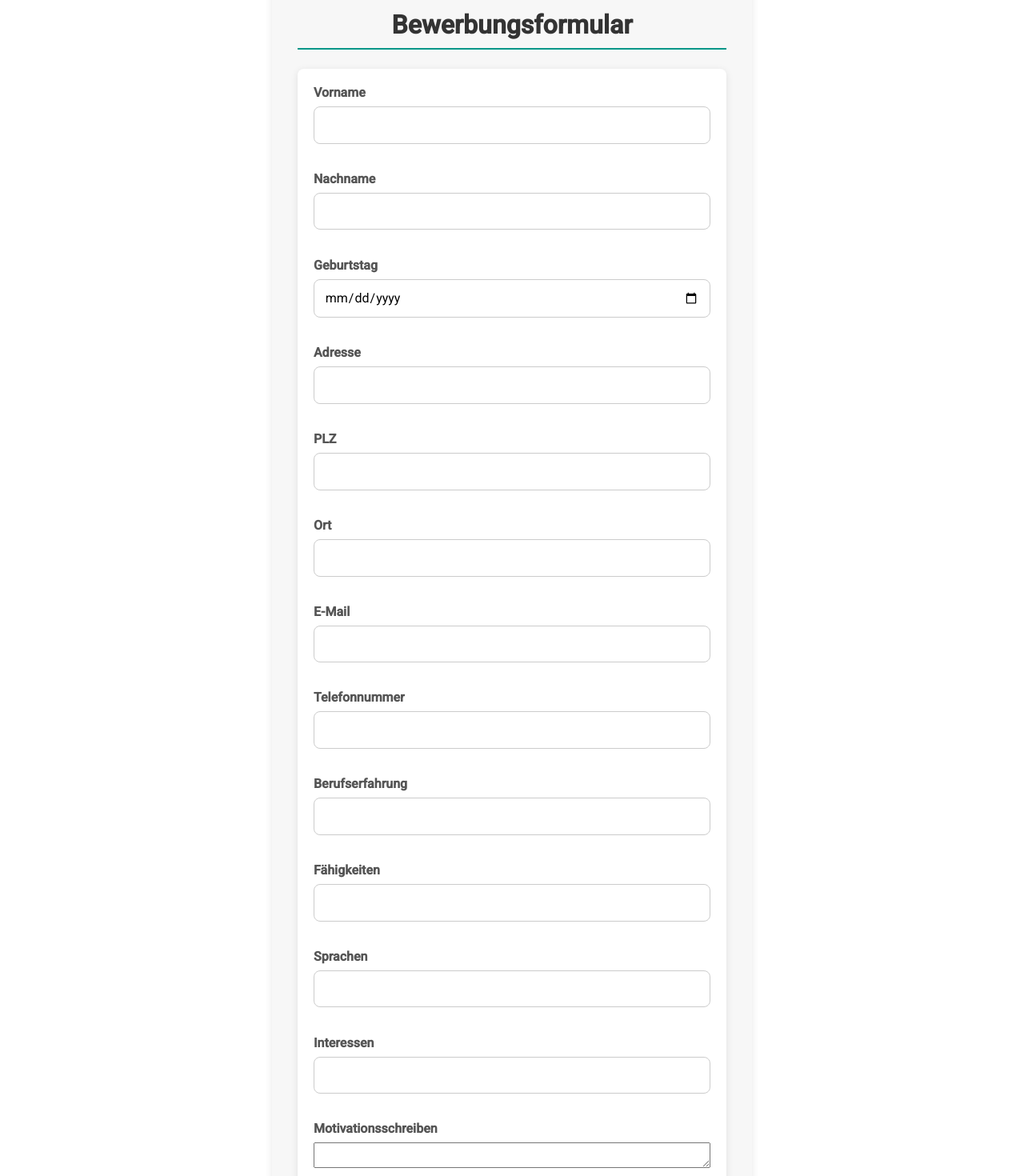
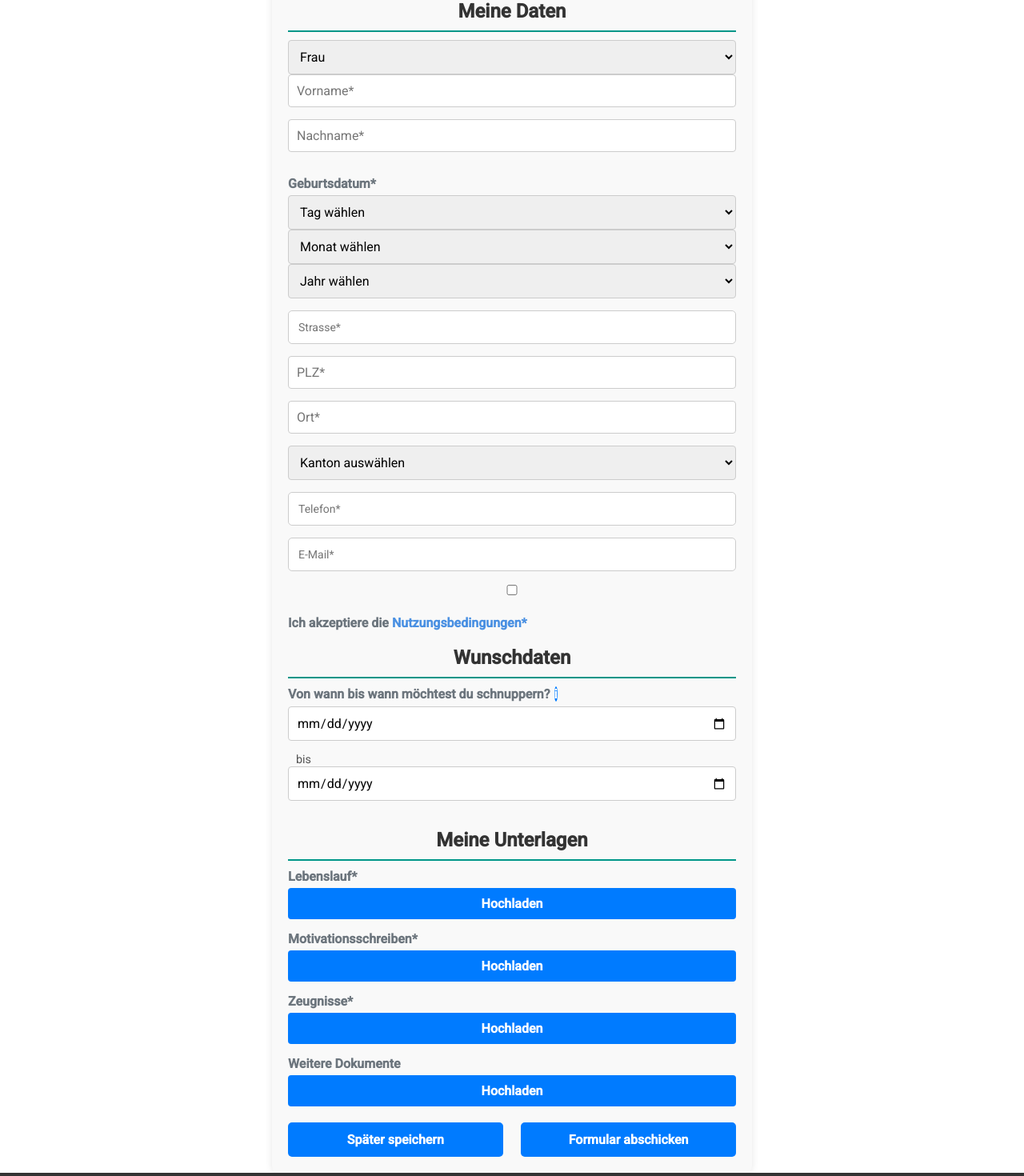
Before and after one commit to tbs-dienste/webfrostend, a React (Create React App) app: page /bewerbungformular in a window 1280 px wide. Shown: the part 120-1590 px from the top of the page at 80% size. Built offline with nearby package versions, Linux system fonts and the light colour scheme; no server answers; what @react-pdf/renderer would draw is missing.

Commit message:
jsilfjsf

```diff
--- a/src/components/Mitarbeiter/BewerbungForm.jsx
+++ b/src/components/Mitarbeiter/BewerbungForm.jsx
@@ -1,251 +1,308 @@
 import React, { useState, useEffect } from 'react';
-import axios from 'axios';
 import './BewerbungForm.scss';
 
-const BewerbungForm = () => {
+function BewerbungForm() {
+  const currentYear = new Date().getFullYear();
+  const minYear = currentYear - 13; // Mindestalter 13 Jahre
+  const maxYear = currentYear - 40; // Maximales Alter 40 Jahre
+
+  const days = Array.from({ length: 31 }, (_, i) => i + 1);
+  const months = [
+    "Januar", "Februar", "März", "April", "Mai", "Juni",
+    "Juli", "August", "September", "Oktober", "November", "Dezember"
+  ];
+  const years = Array.from({ length: minYear - maxYear + 1 }, (_, i) => minYear - i);
+
+  const cantons = [
+    "Zürich", "Bern", "Luzern", "Uri", "Schwyz", "Obwalden", "Nidwalden", "Glarus",
+    "Zug", "Freiburg", "Solothurn", "Basel-Stadt", "Basel-Landschaft", "Schaffhausen",
+    "Appenzell Ausserrhoden", "Appenzell Innerrhoden", "St. Gallen", "Graubünden",
+    "Aargau", "Thurgau", "Tessin", "Waadt", "Wallis", "Neuenburg", "Genf", "Jura"
+  ];
+
   const [formData, setFormData] = useState({
-    vorname: '',
-    name: '',
-    geburtstag: '',
-    adresse: '',
-    plz: '',
-    ort: '',
+    gender: 'frau',
+    firstname: '',
+    lastname: '',
+    birthDay: '',
+    birthMonth: '',
+    birthYear: '',
+    street: '',
+    zip: '',
+    city: '',
+    canton: '',
+    phone: '',
     email: '',
-    phone: '',
-    experience: '',
-    skills: '',
-    languages: '',
-    interests: '',
-    motivation: '',
-    position: '',
-    serviceId: ''
+    termsAccepted: false,
+    startDate: '',
+    endDate: '',
+    cvFile: '',
+    coverLetterFile: '',
+    transcriptsFile: '',
+    otherDocsFile: '',
   });
 
-  const [services, setServices] = useState([]);
-  const [loading, setLoading] = useState(true);
-
-  // Fetch services when component mounts
   useEffect(() => {
-    const fetchServices = async () => {
-      try {
-        const response = await axios.get('https://tbsdigitalsolutionsbackend.onrender.com/api/dienstleistung');
-        setServices(response.data.data);
-        setLoading(false);
-      } catch (error) {
-        console.error('Error fetching services:', error);
-        setLoading(false);
-      }
-    };
-    fetchServices();
+    const savedFormData = JSON.parse(localStorage.getItem('applicationFormData'));
+    if (savedFormData) {
+      setFormData(savedFormData);
+    }
   }, []);
 
-  const handleChange = (e) => {
-    setFormData({ ...formData, [e.target.name]: e.target.value });
+  const handleSaveForLater = () => {
+    localStorage.setItem('applicationFormData', JSON.stringify(formData));
+    alert("Formulardaten wurden gespeichert!");
   };
 
-  const handleSubmit = async (e) => {
-    e.preventDefault();
-    try {
-      const response = await axios.post('http://localhost:3000/bewerbungen', formData);
-      alert(`Bewerbung erfolgreich gesendet! ID: ${response.data.id}`);
-      setFormData({
-        vorname: '',
-        name: '',
-        geburtstag: '',
-        adresse: '',
-        plz: '',
-        ort: '',
-        email: '',
-        phone: '',
-        experience: '',
-        skills: '',
-        languages: '',
-        interests: '',
-        motivation: '',
-        position: '',
-        serviceId: ''
-      });
-    } catch (error) {
-      console.error('Error creating application:', error);
-      alert('Fehler beim Senden der Bewerbung.');
+  const handleInputChange = (e) => {
+    const { name, value, type, checked } = e.target;
+    setFormData({
+      ...formData,
+      [name]: type === 'checkbox' ? checked : value,
+    });
+  };
+
+  const handleFileChange = (event, fileKey) => {
+    const file = event.target.files[0];
+    if (file && file.type === "application/pdf") {
+      setFormData((prevData) => ({
+        ...prevData,
+        [fileKey]: file.name // Storing just the file name
+      }));
+    } else {
+      alert("Bitte nur PDF-Dateien hochladen.");
+      event.target.value = null; // Reset input
     }
   };
 
+  const handleSubmit = (e) => {
+    e.preventDefault();
+    localStorage.removeItem('applicationFormData');
+    alert("Formular wurde erfolgreich eingereicht!");
+    setFormData({
+      gender: 'frau',
+      firstname: '',
+      lastname: '',
+      birthDay: '',
+      birthMonth: '',
+      birthYear: '',
+      street: '',
+      zip: '',
+      city: '',
+      canton: '',
+      phone: '',
+      email: '',
+      termsAccepted: false,
+      startDate: '',
+      endDate: '',
+      cvFile: '',
+      coverLetterFile: '',
+      transcriptsFile: '',
+      otherDocsFile: '',
+    });
+  };
+
   return (
-    <div className="application-form-container">
-      <h2>Bewerbungsformular</h2>
-      <form onSubmit={handleSubmit} className="application-form">
-        <div className="form-group">
-          <label htmlFor="vorname">Vorname</label>
+    <form className="application-form" onSubmit={handleSubmit}>
+      <section className="section personal-info">
+        <h2>Meine Daten</h2>
+        <div className="form-row">
+          <select name="gender" value={formData.gender} onChange={handleInputChange} required>
+            <option value="frau">Frau</option>
+            <option value="herr">Herr</option>
+          </select>
           <input
             type="text"
-            name="vorname"
-            id="vorname"
-            value={formData.vorname}
-            onChange={handleChange}
+            name="firstname"
+            placeholder="Vorname*"
+            value={formData.firstname}
+            onChange={handleInputChange}
+            required
+          />
+          <input
+            type="text"
+            name="lastname"
+            placeholder="Nachname*"
+            value={formData.lastname}
+            onChange={handleInputChange}
             required
           />
         </div>
-        <div className="form-group">
-          <label htmlFor="name">Nachname</label>
+        <div className="form-row">
+          <label>Geburtsdatum*</label>
+          <select name="birthDay" value={formData.birthDay} onChange={handleInputChange} required>
+            <option value="">Tag wählen</option>
+            {days.map(day => (
+              <option key={day} value={day}>{day}</option>
+            ))}
+          </select>
+          <select name="birthMonth" value={formData.birthMonth} onChange={handleInputChange} required>
+            <option value="">Monat wählen</option>
+            {months.map((month, index) => (
+              <option key={index} value={index + 1}>{month}</option>
+            ))}
+          </select>
+          <select name="birthYear" value={formData.birthYear} onChange={handleInputChange} required>
+            <option value="">Jahr wählen</option>
+            {years.map(year => (
+              <option key={year} value={year}>{year}</option>
+            ))}
+          </select>
+        </div>
+        <input
+          type="text"
+          name="street"
+          placeholder="Strasse*"
+          value={formData.street}
+          onChange={handleInputChange}
+          required
+        />
+        <div className="form-row">
           <input
             type="text"
-            name="name"
-            id="name"
-            value={formData.name}
-            onChange={handleChange}
+            name="zip"
+            placeholder="PLZ*"
+            value={formData.zip}
+            onChange={handleInputChange}
+            required
+          />
+          <input
+            type="text"
+            name="city"
+            placeholder="Ort*"
+            value={formData.city}
+            onChange={handleInputChange}
+            required
+          />
+          <select name="canton" value={formData.canton} onChange={handleInputChange} required>
+            <option value="">Kanton auswählen</option>
+            {cantons.map(canton => (
+              <option key={canton} value={canton}>{canton}</option>
+            ))}
+          </select>
+        </div>
+        <input
+          type="tel"
+          name="phone"
+          placeholder="Telefon*"
+          value={formData.phone}
+          onChange={handleInputChange}
+          required
+        />
+        <input
+          type="email"
+          name="email"
+          placeholder="E-Mail*"
+          value={formData.email}
+          onChange={handleInputChange}
+          required
+        />
+        <label>
+          <input
+            type="checkbox"
+            name="termsAccepted"
+            checked={formData.termsAccepted}
+            onChange={handleInputChange}
+            required
+          />
+          Ich akzeptiere die <a href="#">Nutzungsbedingungen*</a>
+        </label>
+      </section>
+
+      <section className="section wish-dates">
+        <h2>Wunschdaten</h2>
+        <label>
+          Von wann bis wann möchtest du schnuppern?
+          <span className="tooltip">
+            <span className="tooltip-icon">i</span>
+            <span className="tooltip-text">Gebe ein Wunschdatum ein, wann sich eine Schnupperlehre für dich besonders gut organisieren lässt.</span>
+          </span>
+        </label>
+        <div className="form-row">
+          <input
+            type="date"
+            name="startDate"
+            value={formData.startDate}
+            onChange={handleInputChange}
+            required
+          />
+          <span>bis</span>
+          <input
+            type="date"
+            name="endDate"
+            value={formData.endDate}
+            onChange={handleInputChange}
             required
           />
         </div>
-        <div className="form-group">
-          <label htmlFor="geburtstag">Geburtstag</label>
+      </section>
+
+      <section className="section documents">
+        <h2>Meine Unterlagen</h2>
+        <div className="form-row">
+          <label>Lebenslauf*</label>
           <input
-            type="date"
-            name="geburtstag"
-            id="geburtstag"
-            value={formData.geburtstag}
-            onChange={handleChange}
-            required
+            type="file"
+            accept=".pdf"
+            style={{ display: 'none' }}
+            onChange={(e) => handleFileChange(e, 'cvFile')}
+            id="cv-upload"
           />
+          <button type="button" onClick={() => document.getElementById('cv-upload').click()}>
+            Hochladen
+          </button>
+          {formData.cvFile && <span>{formData.cvFile}</span>}
         </div>
-        <div className="form-group">
-          <label htmlFor="adresse">Adresse</label>
+        <div className="form-row">
+          <label>Motivationsschreiben*</label>
           <input
-            type="text"
-            name="adresse"
-            id="adresse"
-            value={formData.adresse}
-            onChange={handleChange}
-            required
+            type="file"
+            accept=".pdf"
+            style={{ display: 'none' }}
+            onChange={(e) => handleFileChange(e, 'coverLetterFile')}
+            id="cover-letter-upload"
           />
+          <button type="button" onClick={() => document.getElementById('cover-letter-upload').click()}>
+            Hochladen
+          </button>
+          {formData.coverLetterFile && <span>{formData.coverLetterFile}</span>}
         </div>
-        <div className="form-group">
-          <label htmlFor="plz">PLZ</label>
+        <div className="form-row">
+          <label>Zeugnisse*</label>
           <input
-            type="text"
-            name="plz"
-            id="plz"
-            value={formData.plz}
-            onChange={handleChange}
-            required
+            type="file"
+            accept=".pdf"
+            style={{ display: 'none' }}
+            onChange={(e) => handleFileChange(e, 'transcriptsFile')}
+            id="transcripts-upload"
           />
+          <button type="button" onClick={() => document.getElementById('transcripts-upload').click()}>
+            Hochladen
+          </button>
+          {formData.transcriptsFile && <span>{formData.transcriptsFile}</span>}
         </div>
-        <div className="form-group">
-          <label htmlFor="ort">Ort</label>
+        <div className="form-row">
+          <label>Weitere Dokumente</label>
           <input
-            type="text"
-            name="ort"
-            id="ort"
-            value={formData.ort}
-            onChange={handleChange}
-            required
+            type="file"
+            accept=".pdf"
+            style={{ display: 'none' }}
+            onChange={(e) => handleFileChange(e, 'otherDocsFile')}
+            id="other-docs-upload"
           />
+          <button type="button" onClick={() => document.getElementById('other-docs-upload').click()}>
+            Hochladen
+          </button>
+          {formData.otherDocsFile && <span>{formData.otherDocsFile}</span>}
         </div>
-        <div className="form-group">
-          <label htmlFor="email">E-Mail</label>
-          <input
-            type="email"
-            name="email"
-            id="email"
-            value={formData.email}
-            onChange={handleChange}
-            required
-          />
-        </div>
-        <div className="form-group">
-          <label htmlFor="phone">Telefonnummer</label>
-          <input
-            type="tel"
-            name="phone"
-            id="phone"
-            value={formData.phone}
-            onChange={handleChange}
-            required
-          />
-        </div>
-        <div className="form-group">
-          <label htmlFor="experience">Berufserfahrung</label>
-          <input
-            type="text"
-            name="experience"
-            id="experience"
-            value={formData.experience}
-            onChange={handleChange}
-          />
-        </div>
-        <div className="form-group">
-          <label htmlFor="skills">Fähigkeiten</label>
-          <input
-            type="text"
-            name="skills"
-            id="skills"
-            value={formData.skills}
-            onChange={handleChange}
-          />
-        </div>
-        <div className="form-group">
-          <label htmlFor="languages">Sprachen</label>
-          <input
-            type="text"
-            name="languages"
-            id="languages"
-            value={formData.languages}
-            onChange={handleChange}
-          />
-        </div>
-        <div className="form-group">
-          <label htmlFor="interests">Interessen</label>
-          <input
-            type="text"
-            name="interests"
-            id="interests"
-            value={formData.interests}
-            onChange={handleChange}
-          />
-        </div>
-        <div className="form-group">
-          <label htmlFor="motivation">Motivationsschreiben</label>
-          <textarea
-            name="motivation"
-            id="motivation"
-            value={formData.motivation}
-            onChange={handleChange}
-          />
-        </div>
-        <div className="form-group">
-          <label htmlFor="position">Position</label>
-          <input
-            type="text"
-            name="position"
-            id="position"
-            value={formData.position}
-            onChange={handleChange}
-          />
-        </div>
-        <div className="form-group">
-          <label htmlFor="serviceId">Dienstleistung</label>
-          <select
-            name="serviceId"
-            id="serviceId"
-            value={formData.serviceId}
-            onChange={handleChange}
-            required
-          >
-            <option value="">Bitte wählen</option>
-            {!loading &&
-              services.map((service) => (
-                <option key={service.id} value={service.id}>
-                  {service.title}
-                </option>
-              ))}
-          </select>
-        </div>
-        <button type="submit" className="submit-button">
-          Bewerbung senden
-        </button>
-      </form>
-    </div>
+      </section>
+
+      <div className="form-actions">
+        <button type="button" onClick={handleSaveForLater}>Später speichern</button>
+        <button type="submit">Formular abschicken</button>
+      </div>
+    </form>
   );
-};
+}
 
 export default BewerbungForm;
--- a/src/components/Mitarbeiter/BewerbungForm.scss
+++ b/src/components/Mitarbeiter/BewerbungForm.scss
@@ -1,60 +1,119 @@
-.application-form-container {
+.application-form {
+  font-family: Arial, sans-serif;
   max-width: 600px;
   margin: 0 auto;
-    background-color: #f7f7f7;
-    padding: 2rem;
-    border-radius: 12px;
-    box-shadow: 0 2px 10px rgba(0, 0, 0, 0.1);
+  padding: 20px;
+  background-color: #f9f9f9;
+  border-radius: 8px;
+  box-shadow: 0 0 10px rgba(0, 0, 0, 0.1);
+
+  .section {
+    margin-bottom: 20px;
 
     h2 {
-      text-align: center;
-      margin-bottom: 1.5rem;
-      font-size: 2rem;
+      font-size: 1.5rem;
+      margin-bottom: 10px;
       color: #333;
     }
 
-    .application-form {
+    .form-row {
       display: flex;
       flex-direction: column;
-      gap: 1.2rem;
-
-      .form-group {
-        display: flex;
-        flex-direction: column;
+      margin-bottom: 15px;
 
       label {
-          font-size: 1rem;
-          margin-bottom: 0.5rem;
-          color: #555;
+        margin-bottom: 5px;
+        font-weight: bold;
       }
 
       input, select {
-          padding: 0.8rem;
+        padding: 10px;
         border: 1px solid #ccc;
-          border-radius: 8px;
+        border-radius: 4px;
         font-size: 1rem;
-          transition: border-color 0.3s ease;
-
-          &:focus {
-            border-color: #007bff;
-            outline: none;
-          }
-        }
       }
 
-      .submit-button {
-        padding: 0.8rem 1.2rem;
+      input[type="file"] {
+        display: none;
+      }
+
+      button {
         background-color: #007bff;
         color: white;
         border: none;
-        border-radius: 8px;
-        font-size: 1.2rem;
+        border-radius: 4px;
+        padding: 10px;
         cursor: pointer;
-        transition: background-color 0.3s ease;
 
         &:hover {
           background-color: #0056b3;
         }
       }
+
+      span {
+        margin-left: 10px;
+        font-size: 0.9rem;
+        color: #555;
       }
     }
+  }
+
+  .tooltip {
+    position: relative;
+    display: inline-block;
+    cursor: pointer;
+
+    &-icon {
+      background: #007bff;
+      color: white;
+      border-radius: 50%;
+      width: 20px;
+      height: 20px;
+      text-align: center;
+      line-height: 20px;
+      margin-left: 5px;
+    }
+
+    &-text {
+      visibility: hidden;
+      width: 220px;
+      background-color: #333;
+      color: #fff;
+      text-align: center;
+      border-radius: 6px;
+      padding: 5px;
+      position: absolute;
+      z-index: 1;
+      bottom: 125%; /* Position the tooltip above the text */
+      left: 50%;
+      margin-left: -110px; /* Center the tooltip */
+      opacity: 0;
+      transition: opacity 0.3s;
+
+      &::after {
+        content: "";
+        position: absolute;
+        top: 100%; /* At the bottom of the tooltip */
+        left: 50%;
+        margin-left: -5px;
+        border-width: 5px;
+        border-style: solid;
+        border-color: #333 transparent transparent transparent;
+      }
+    }
+
+    &:hover .tooltip-text {
+      visibility: visible;
+      opacity: 1;
+    }
+  }
+
+  .form-actions {
+    display: flex;
+    justify-content: space-between;
+
+    button {
+      width: 48%;
+    }
+  }
+}
```
Lines whose indentation alone changed are shown as unchanged.
